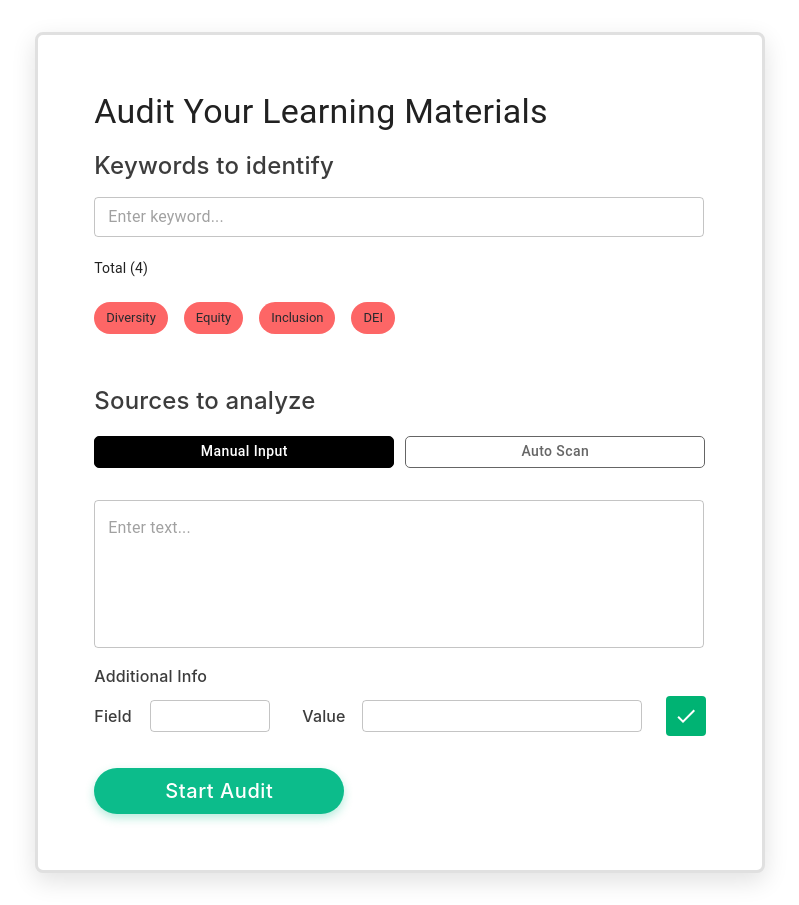
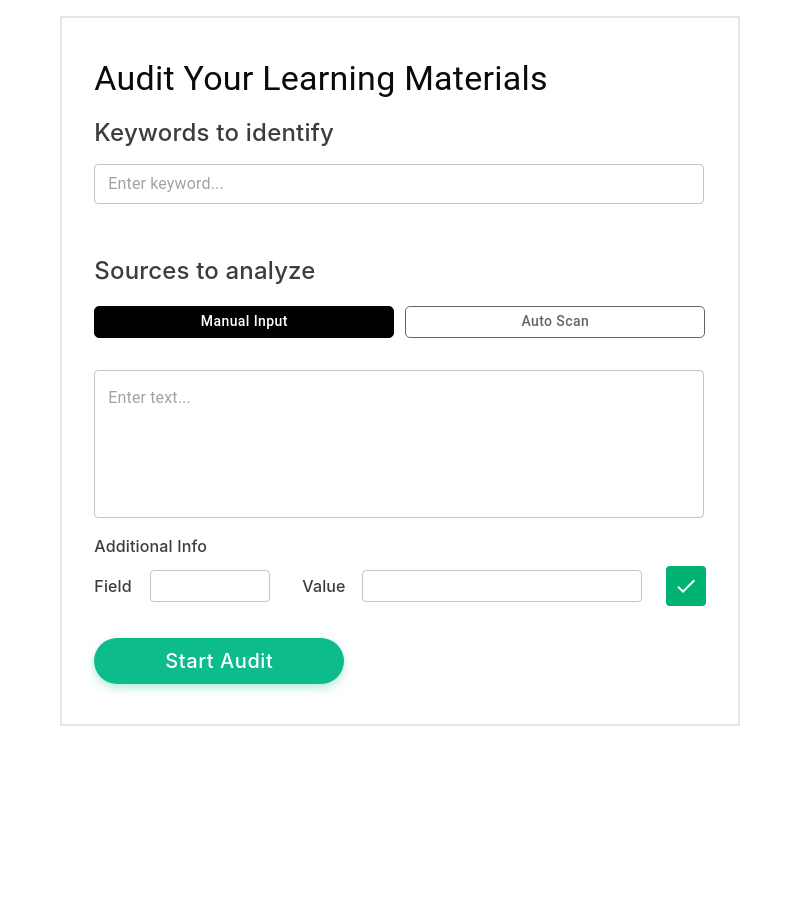
Before and after one commit to UOPX-RED/super-search-frontend, a React (Vite) app in the folder SUPER-SEARCH-FRONTEND/: page / in a window 1280 px wide. Shown: the whole page, without its empty margins (240-1039 px from the left). After the commit the page ends 800 px from the top, so only its background shows below. Built offline with nearby package versions, Linux system fonts and the light colour scheme.

Commit message:
push intiial ui

```diff
--- a/SUPER-SEARCH-FRONTEND/src/App.tsx
+++ b/SUPER-SEARCH-FRONTEND/src/App.tsx
@@ -1,4 +1,4 @@
-import Home from './pages/home';
+import Home from "./pages/Home";
 
 function App() {
   return <Home />;
--- a/SUPER-SEARCH-FRONTEND/src/components/AuditForm/AuditForm.tsx
+++ b/SUPER-SEARCH-FRONTEND/src/components/AuditForm/AuditForm.tsx
@@ -11,12 +11,7 @@ const DUMMY_COURSES = ["CJS/221", "CPSS/332", "HEA/731", "SWRK/350"];
 const AuditForm: React.FC = () => {
   const [activeTab, setActiveTab] = useState<"MANUAL" | "AUTO">("MANUAL");
 
-  const [keywords, setKeywords] = useState<string[]>([
-    "Diversity",
-    "Equity",
-    "Inclusion",
-    "DEI",
-  ]);
+  const [keywords, setKeywords] = useState<string[]>([]);
 
   const [manualText, setManualText] = useState("");
   const [metadataKey, setMetadataKey] = useState("");
@@ -46,7 +41,7 @@ const AuditForm: React.FC = () => {
     );
   };
 
-  const submitAudit = async (data) => {
+  const submitAudit = async (data: unknown) => {
     console.log(data);
     try {
       const response = await axios.post("http://localhost:8000/analyze", data);
@@ -57,7 +52,8 @@ const AuditForm: React.FC = () => {
   };
 
   return (
-    <Box sx={{ width: "100%", maxWidth: "800px", mx: "auto", p: 3 }}>
+    // <Box sx={{ width: "100%", maxWidth: "800px", mx: "auto", p: 3 }}>
+    <div className="px-8 py-10">
       <Typography variant="h4" gutterBottom>
         Audit Your Learning Materials
       </Typography>
@@ -147,7 +143,8 @@ const AuditForm: React.FC = () => {
           </Button>
         </Box>
       </Box>
-    </Box>
+    </div>
+    // </Box>
   );
 };
 
--- a/SUPER-SEARCH-FRONTEND/src/pages/Home.tsx
+++ b/SUPER-SEARCH-FRONTEND/src/pages/Home.tsx
@@ -1,43 +1,48 @@
 import React from "react";
-import { Container, Box, Paper } from "@mui/material";
+// import { Container, Box, Paper } from "@mui/material";
 import AuditForm from "../components/AuditForm/AuditForm";
 
 const Home: React.FC = () => {
   return (
-    <Box
-      sx={{
-        display: 'flex',
-        minHeight: '100vh',
-        width: '100%',
-        alignItems: 'center',
-        justifyContent: 'center',
-        backgroundColor: '#ffffff',
-        py: 4,
-      }}
-    >
-      <Container
-        maxWidth="md"
-        sx={{
-          display: 'flex',
-          justifyContent: 'center',
-          alignItems: 'center',
-        }}
-      >
-        <Paper
-          elevation={3}
-          sx={{
-            p: 4,
-            width: '100%',
-            maxWidth: '900px',
-            borderRadius: 2,
-            boxShadow: '0px 8px 24px rgba(0, 0, 0, 0.12)',
-            border: '3px solid #e0e0e0',
-          }}
-        >
-          <AuditForm />
-        </Paper>
-      </Container>
-    </Box>
+    // <Box
+    //   sx={{
+    //     display: 'flex',
+    //     minHeight: '100vh',
+    //     width: '100%',
+    //     alignItems: 'center',
+    //     justifyContent: 'center',
+    //     backgroundColor: '#ffffff',
+    //     py: 4,
+    //   }}
+    // >
+    //   <Container
+    //     maxWidth="md"
+    //     sx={{
+    //       display: 'flex',
+    //       justifyContent: 'center',
+    //       alignItems: 'center',
+    //     }}
+    //   >
+    //     <Paper
+    //       elevation={3}
+    //       sx={{
+    //         p: 4,
+    //         width: '100%',
+    //         maxWidth: '900px',
+    //         borderRadius: 2,
+    //         boxShadow: '0px 8px 24px rgba(0, 0, 0, 0.12)',
+    //         border: '3px solid #e0e0e0',
+    //       }}
+    //     >
+    //       <AuditForm />
+    //     </Paper>
+    //   </Container>
+    // </Box>
+    <main className="p-4">
+      <div className="bg-white border-2 flex">
+        <AuditForm />
+      </div>
+    </main>
   );
 };
 
```
